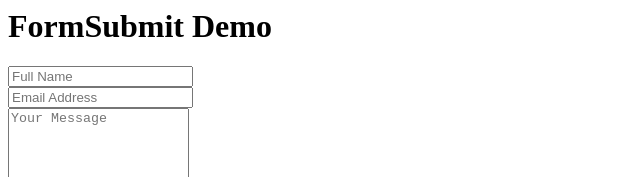
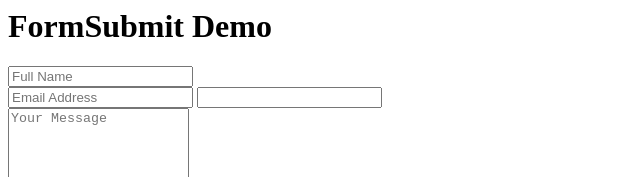
Before and after one commit to Ffmanjul/test, a plain HTML site: page index.html in a window 1280 px wide. Shown: the top 177 px of the page, without its empty margins (0-640 px from the left). Drawn offline with Linux system fonts and the light colour scheme.

Commit message:
Update index.html

```diff
--- a/index.html
+++ b/index.html
@@ -46,6 +46,7 @@
         </div>
         <div class="col">
           <input type="email" name="email" class="form-control" placeholder="Email Address" required>
+           <input type="number" name="number" required>
         </div>
       </div>
     </div>
```
